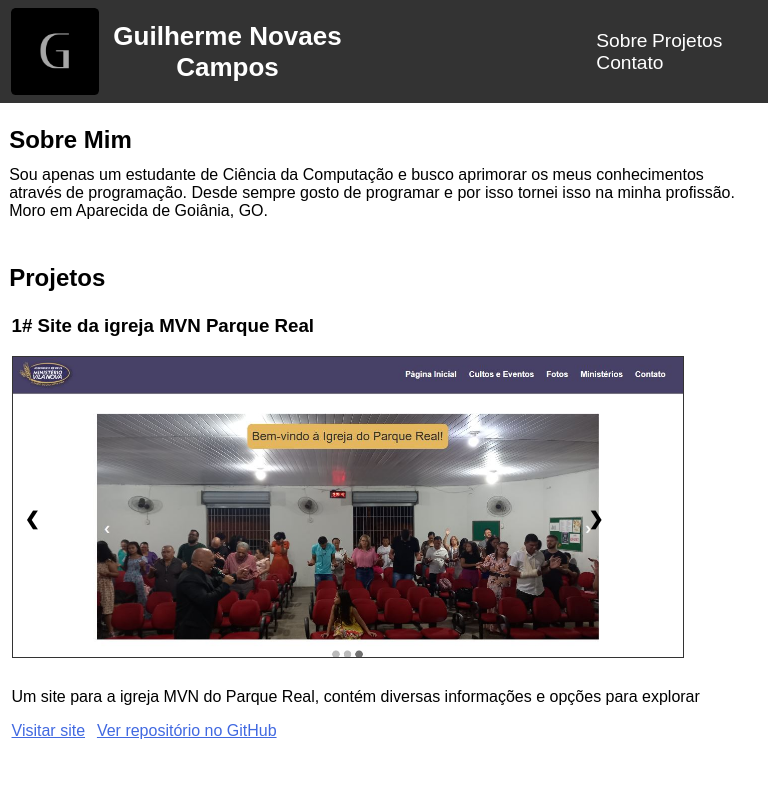
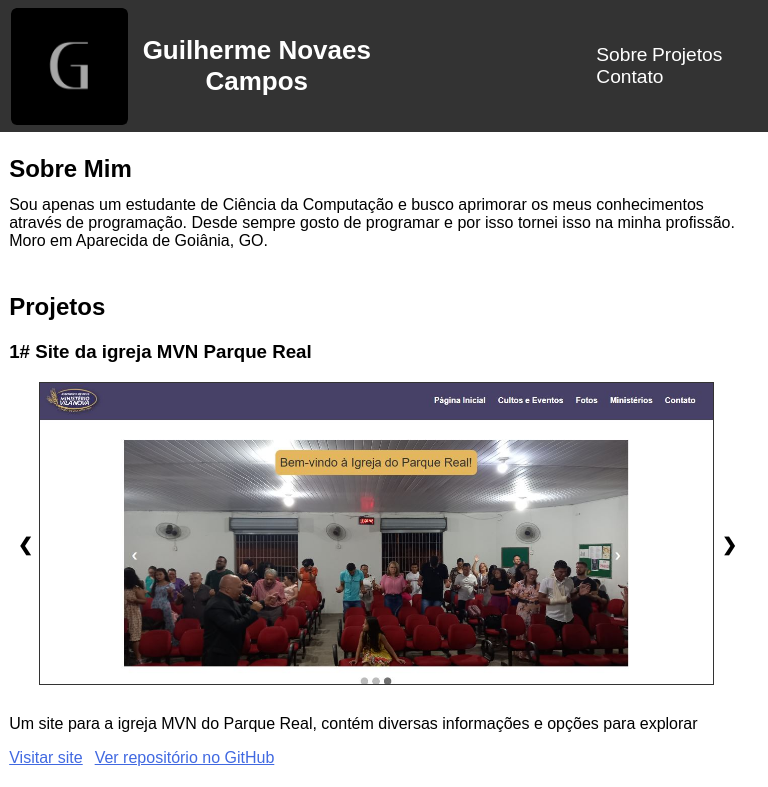
Before and after one commit to PatoPon/patopon.github.io, a plain HTML site: page index.html in a window 768 px wide. Shown: the top 787 px of the page. Drawn offline with Linux system fonts and the light colour scheme; a script that the page names is missing.

Commit message:
Toques finais pra versão mobile

```diff
--- a/index.html
+++ b/index.html
@@ -10,7 +10,7 @@
 <body>
     <header>
         <div class="logo">
-            <img src="G.png" style="max-width: 15%; width: 100%; height: 100%;">
+            <img src="G.png" class="imagemLogo">
             <div class="titulo">
                 <h1>Guilherme Novaes</h1>
                 <h1 style="text-align: center;">Campos</h1>
@@ -20,7 +20,7 @@
             <ul>
                 <li><a href="#sobre">Sobre</a></li>
                 <li><a href="#projetos">Projetos</a></li>
-                <li><a href="#pé">Contato</a></li>
+                <li><a href="#rodapé">Contato</a></li>
             </ul>
         </nav>
     </header>
@@ -35,7 +35,7 @@
     </section>
 
     <section id="projetos">
-        <h2 style="margin-left: 1.2%; margin-bottom: 3%;">Projetos</h2>
+        <h2 style="margin-left: 1.2%;">Projetos</h2>
         <section class="projetos">
             <div class="projeto">
                 <h3>1# Site da igreja MVN Parque Real</h3>
@@ -68,7 +68,7 @@
 
     </section>
 
-    <footer id="pe">
+    <footer id="rodapé">
         <section>
             <p>&copy; 2023 Guilherme Novaes Campos</p>
             <section id="informacoes">
--- a/styles.css
+++ b/styles.css
@@ -25,6 +25,20 @@ header {
     align-items: center;
     grid-template-columns: 1fr 1fr 1fr;
     column-gap: 2.5%;
+}
+
+.imagemLogo {
+    max-width: 15%;
+    width: 100%;
+    height: 100%;
+}
+
+@media only screen and (max-width: 768px) {
+    .imagemLogo {
+        max-width: 20%;
+        width: 100%;
+        height: 100%;
+    }
 }
 
 .titulo {
@@ -62,7 +76,7 @@ nav a:hover {
 
 /* Estilize os projetos */
 .projetos {
-    margin-left: 1.5%;
+    margin-left: 1.2%;
     margin-right: 1.5%;
     margin-bottom: 5%;
 }
@@ -90,7 +104,7 @@ nav a:hover {
     .galeria img {
         max-width: 90%;
         width: 100%;
-        margin-left: 0;
+        margin-left: 4%;
     }
 }
 
@@ -110,19 +124,33 @@ nav a:hover {
     user-select: none;
 }
 
+@media only screen and (max-width: 768px) {
+    .anterior, .proximo {
+        max-width: 75%;
+    }
+}
+
 .anterior {
-    left: -0.42%;
+    left: -1%;
 }
 
 .proximo {
-    right: 18.4%;
+    right: 12.9%;
     border-radius: 3px 0 0 3px;
 }
 
-.anterior:hover,
-.proximo:hover {
-    background-color: rgba(0, 0, 0, 0.8);
-    color: rgba(255, 255, 255, 0.8)
+@media only screen and (max-width: 768px) {
+    .proximo {
+        right: 0.5%;
+    }
+}
+
+@media only screen and (min-width: 768px) {
+    .anterior:hover,
+    .proximo:hover {
+        background-color: rgba(0, 0, 0, 0.8);
+        color: rgba(255, 255, 255, 0.8)
+    }
 }
 
 #informacoes a {
```
